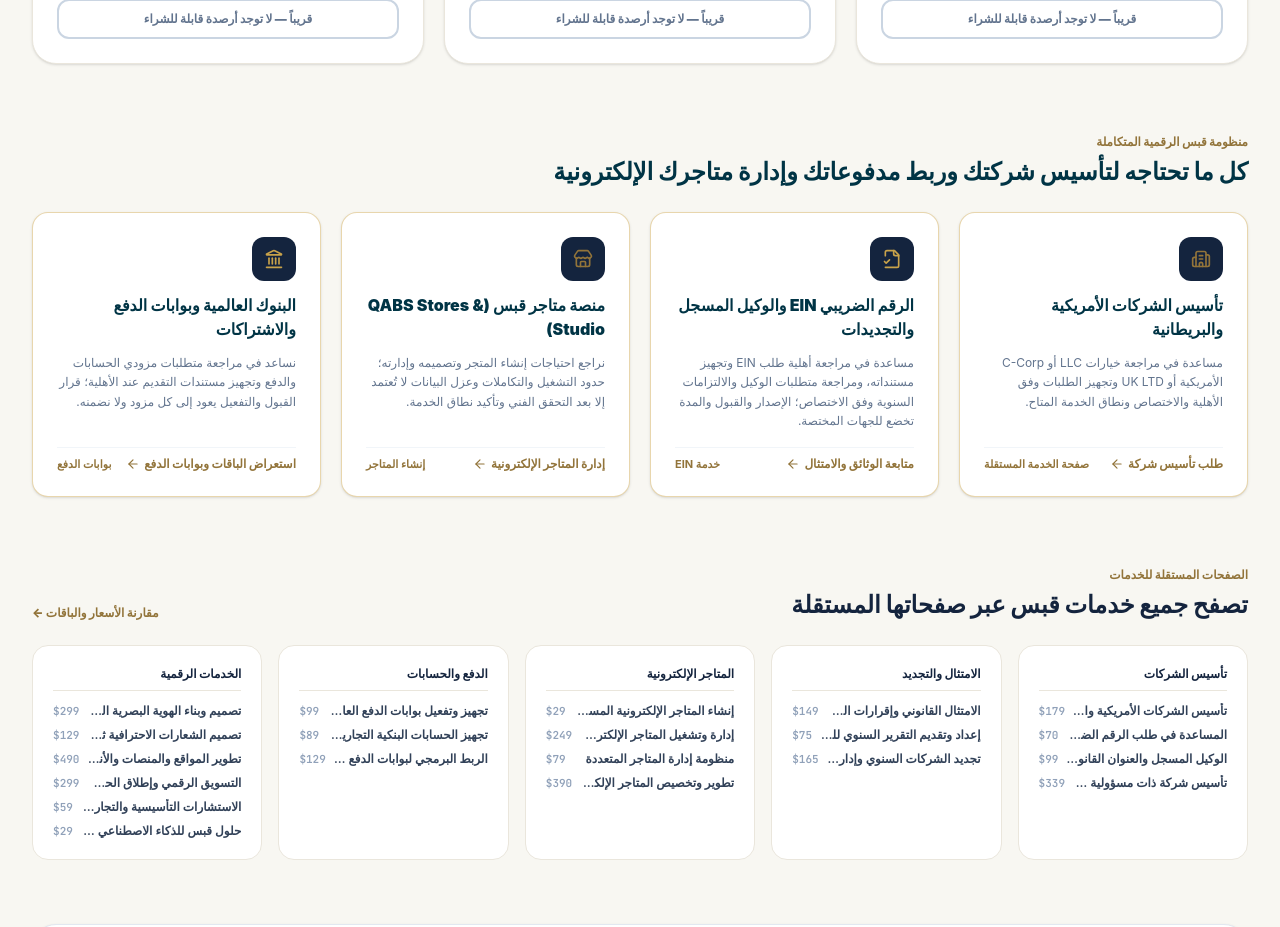
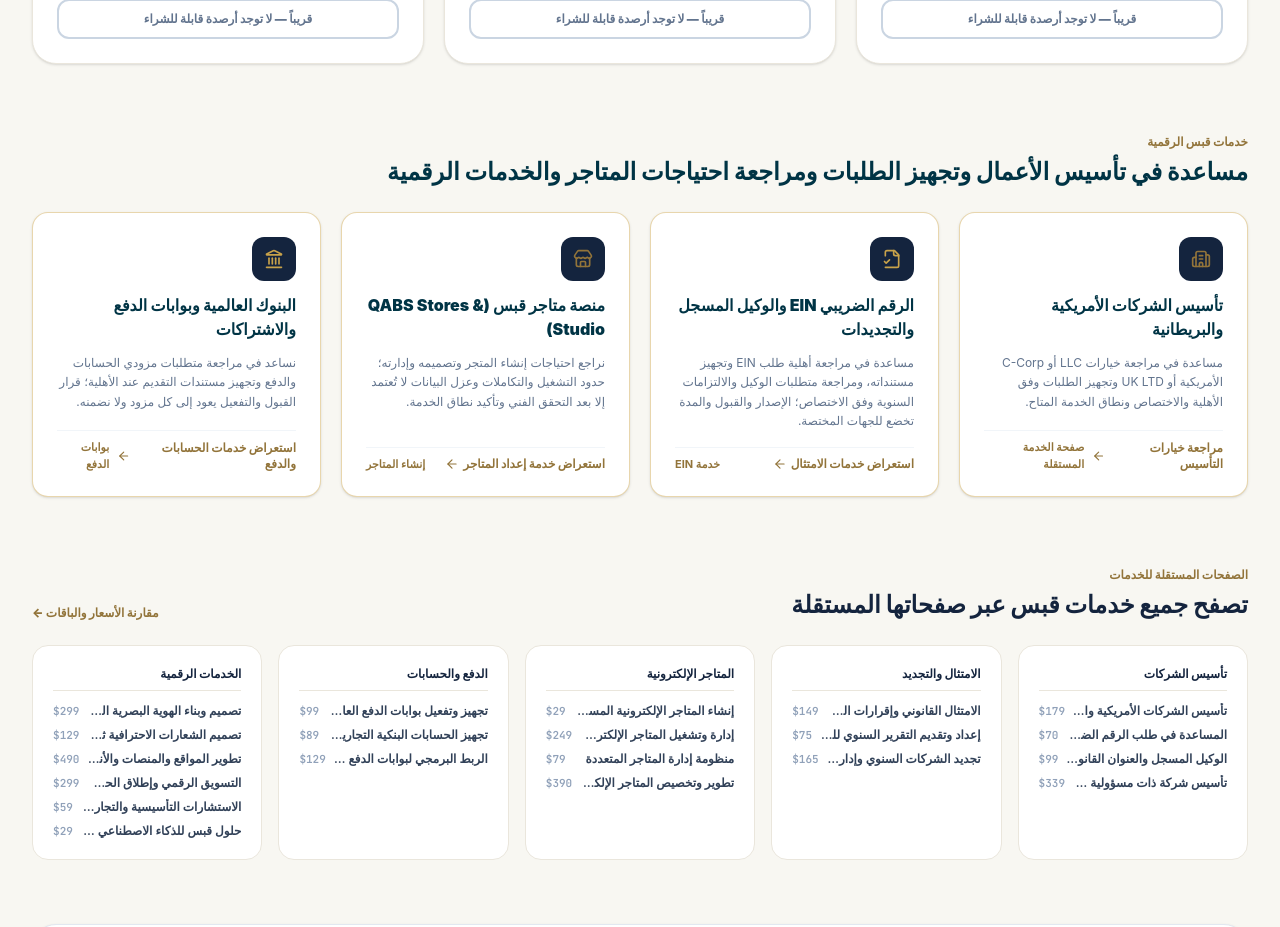
Before and after one commit to velouraa12-design/QABS-, a React (Vite) app: page / in a window 1280 px wide. Shown: the part 2340-3267 px from the top of the page. Built offline with nearby package versions, Linux system fonts and the light colour scheme; no server answers.

Commit message:
fix: present QABS pillars as service navigation rather than live operations

```diff
--- a/src/components/LandingView.tsx
+++ b/src/components/LandingView.tsx
@@ -761,12 +761,12 @@ export const LandingView: React.FC<LandingViewProps> = ({
         <div className="flex flex-col sm:flex-row sm:items-center justify-between gap-4">
           <div>
             <span className="text-xs font-black text-[#00A896] uppercase">
-              {isAr ? 'منظومة قبس الرقمية المتكاملة' : 'QABS Unified Digital Ecosystem'}
+              {isAr ? 'خدمات قبس الرقمية' : 'QABS Digital Services'}
             </span>
             <h2 className="text-2xl font-black text-[#003445] dark:text-white mt-1">
               {isAr
-                ? 'كل ما تحتاجه لتأسيس شركتك وربط مدفوعاتك وإدارة متاجرك الإلكترونية'
-                : 'Everything Needed to Form Companies, Connect Global Payments & Run Online Stores'}
+                ? 'مساعدة في تأسيس الأعمال وتجهيز الطلبات ومراجعة احتياجات المتاجر والخدمات الرقمية'
+                : 'Business formation assistance, application preparation, and store and digital-service assessments'}
             </h2>
           </div>
         </div>
@@ -792,7 +792,7 @@ export const LandingView: React.FC<LandingViewProps> = ({
             </div>
             <div className="flex items-center justify-between gap-2 pt-2 border-t border-slate-100 dark:border-slate-800">
               <span className="text-xs font-black text-[#00A896] flex items-center gap-1">
-                <span>{isAr ? 'طلب تأسيس شركة' : 'Request Formation'}</span>
+                <span>{isAr ? 'مراجعة خيارات التأسيس' : 'Review Formation Options'}</span>
                 <ArrowRight className="w-3.5 h-3.5 rtl:rotate-180" />
               </span>
               <AppLink
@@ -825,7 +825,7 @@ export const LandingView: React.FC<LandingViewProps> = ({
             </div>
             <div className="flex items-center justify-between gap-2 pt-2 border-t border-slate-100 dark:border-slate-800">
               <span className="text-xs font-black text-[#00A896] flex items-center gap-1">
-                <span>{isAr ? 'متابعة الوثائق والامتثال' : 'Manage Compliance'}</span>
+                <span>{isAr ? 'استعراض خدمات الامتثال' : 'Explore Compliance Services'}</span>
                 <ArrowRight className="w-3.5 h-3.5 rtl:rotate-180" />
               </span>
               <AppLink
@@ -858,7 +858,7 @@ export const LandingView: React.FC<LandingViewProps> = ({
             </div>
             <div className="flex items-center justify-between gap-2 pt-2 border-t border-slate-100 dark:border-slate-800">
               <span className="text-xs font-black text-[#00A896] flex items-center gap-1">
-                <span>{isAr ? 'إدارة المتاجر الإلكترونية' : 'Open QABS Stores'}</span>
+                <span>{isAr ? 'استعراض خدمة إعداد المتاجر' : 'Explore Store Setup'}</span>
                 <ArrowRight className="w-3.5 h-3.5 rtl:rotate-180" />
               </span>
               <AppLink
@@ -894,7 +894,7 @@ export const LandingView: React.FC<LandingViewProps> = ({
             </div>
             <div className="flex items-center justify-between gap-2 pt-2 border-t border-slate-100 dark:border-slate-800">
               <span className="text-xs font-black text-[#00A896] flex items-center gap-1">
-                <span>{isAr ? 'استعراض الباقات وبوابات الدفع' : 'View Plans & Gateways'}</span>
+                <span>{isAr ? 'استعراض خدمات الحسابات والدفع' : 'Explore Account & Payment Services'}</span>
                 <ArrowRight className="w-3.5 h-3.5 rtl:rotate-180" />
               </span>
               <AppLink
```
